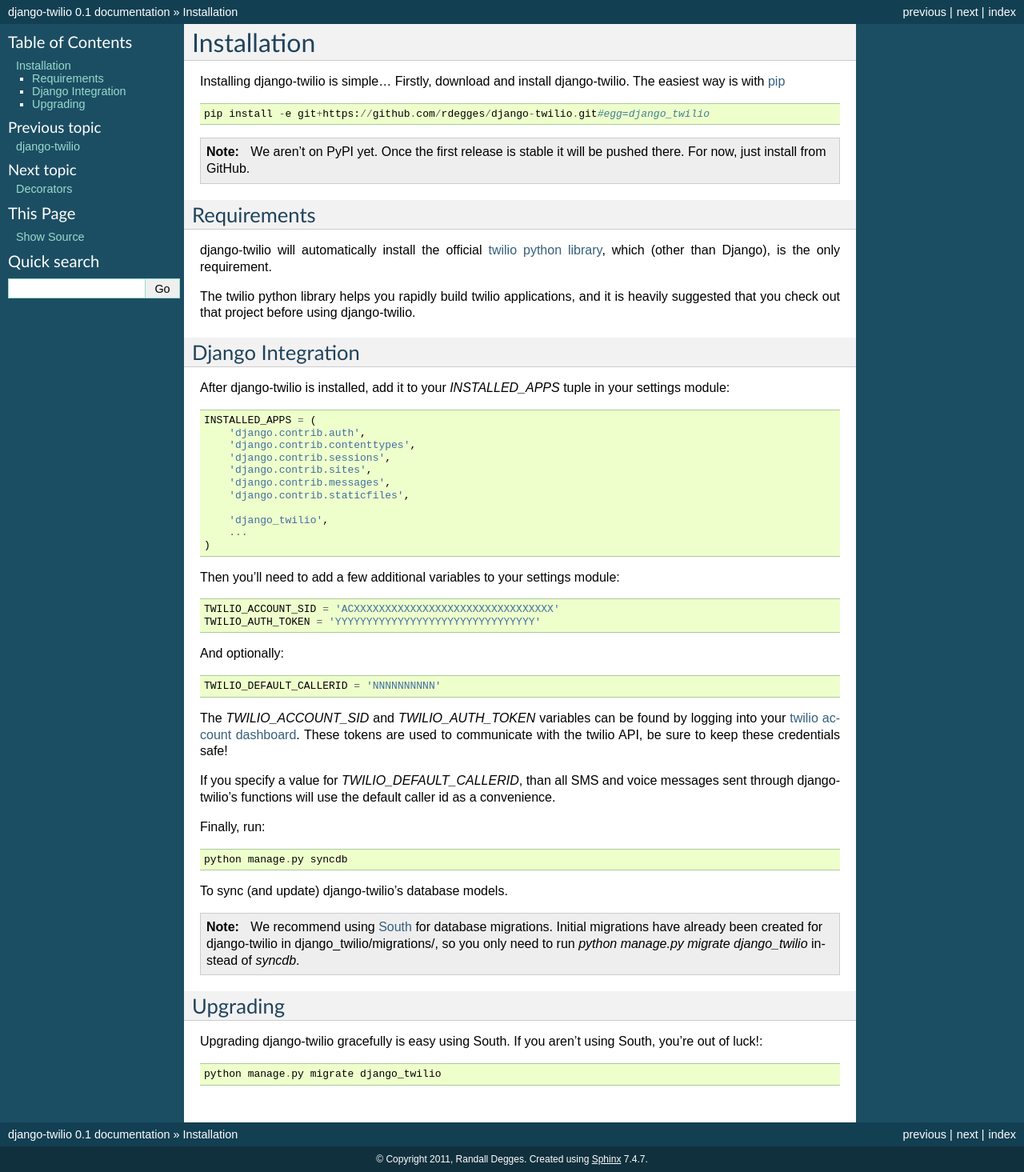
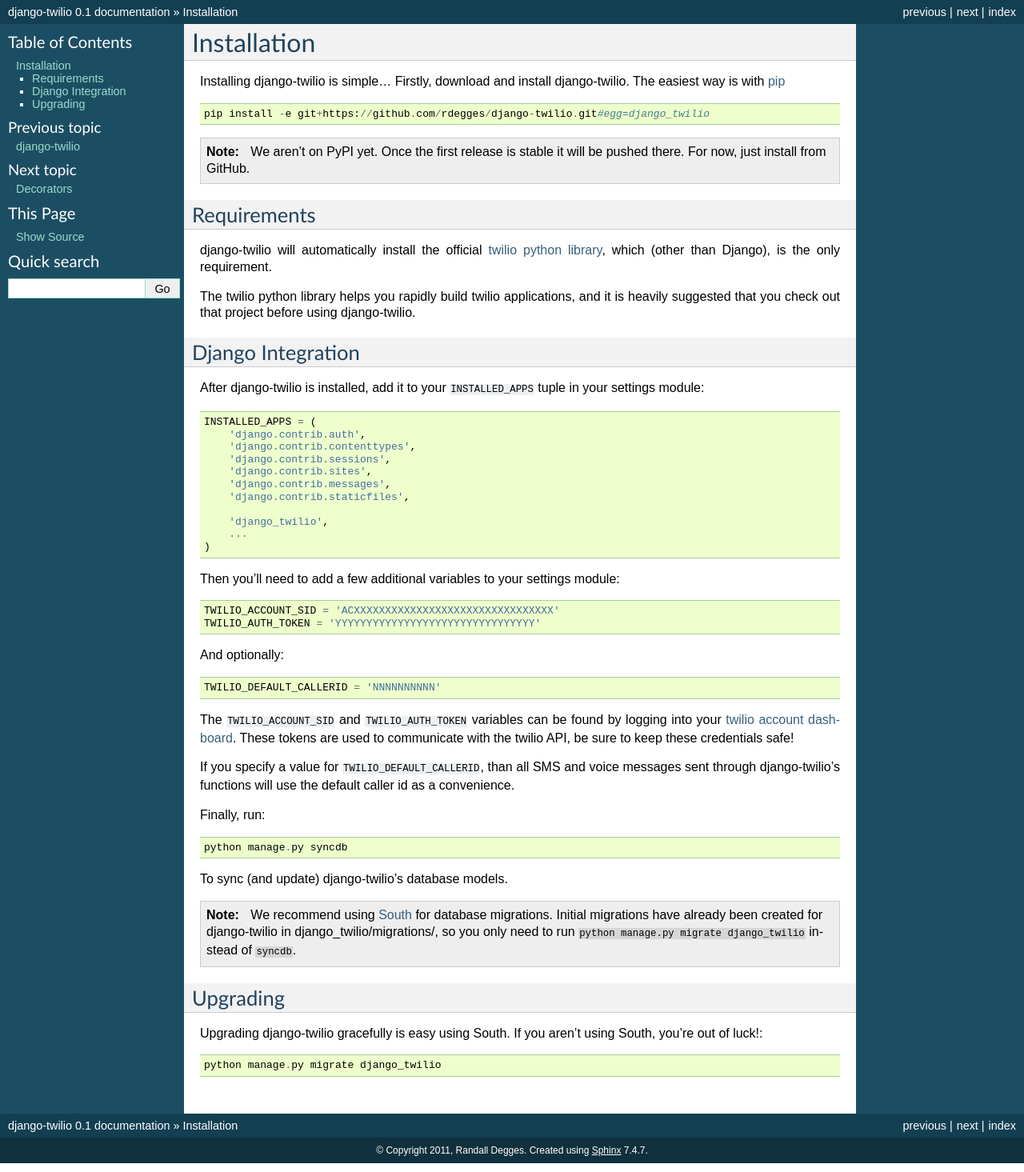
Before and after one commit to rdegges/django-twilio, a Sphinx documentation site: the page built from docs/install.rst, in a window 1280 px wide. Shown: the whole page at 80% size. Built offline with Sphinx 7.4.7, drawn with Linux system fonts in a browser that asks for light colours.

```diff
--- a/docs/install.rst
+++ b/docs/install.rst
@@ -27,8 +27,8 @@ django-twilio.
 Django Integration
 ------------------
 
-After django-twilio is installed, add it to your `INSTALLED_APPS` tuple in your
-settings module::
+After django-twilio is installed, add it to your ``INSTALLED_APPS`` tuple in
+your settings module::
 
     INSTALLED_APPS = (
         'django.contrib.auth',
@@ -51,12 +51,12 @@ And optionally::
 
     TWILIO_DEFAULT_CALLERID = 'NNNNNNNNNN'
 
-The `TWILIO_ACCOUNT_SID` and `TWILIO_AUTH_TOKEN` variables can be found by
+The ``TWILIO_ACCOUNT_SID`` and ``TWILIO_AUTH_TOKEN`` variables can be found by
 logging into your `twilio account dashboard
 <https://www.twilio.com/user/account>`_. These tokens are used to communicate
 with the twilio API, be sure to keep these credentials safe!
 
-If you specify a value for `TWILIO_DEFAULT_CALLERID`, than all SMS and voice
+If you specify a value for ``TWILIO_DEFAULT_CALLERID``, than all SMS and voice
 messages sent through django-twilio's functions will use the default caller id
 as a convenience.
 
@@ -69,8 +69,8 @@ To sync (and update) django-twilio's database models.
 .. note::
     We recommend using `South <http://south.aeracode.org/docs/>`_ for database
     migrations. Initial migrations have already been created for django-twilio
-    in django_twilio/migrations/, so you only need to run `python manage.py
-    migrate django_twilio` instead of `syncdb`.
+    in django_twilio/migrations/, so you only need to run ``python manage.py
+    migrate django_twilio`` instead of ``syncdb``.
 
 
 Upgrading
```
